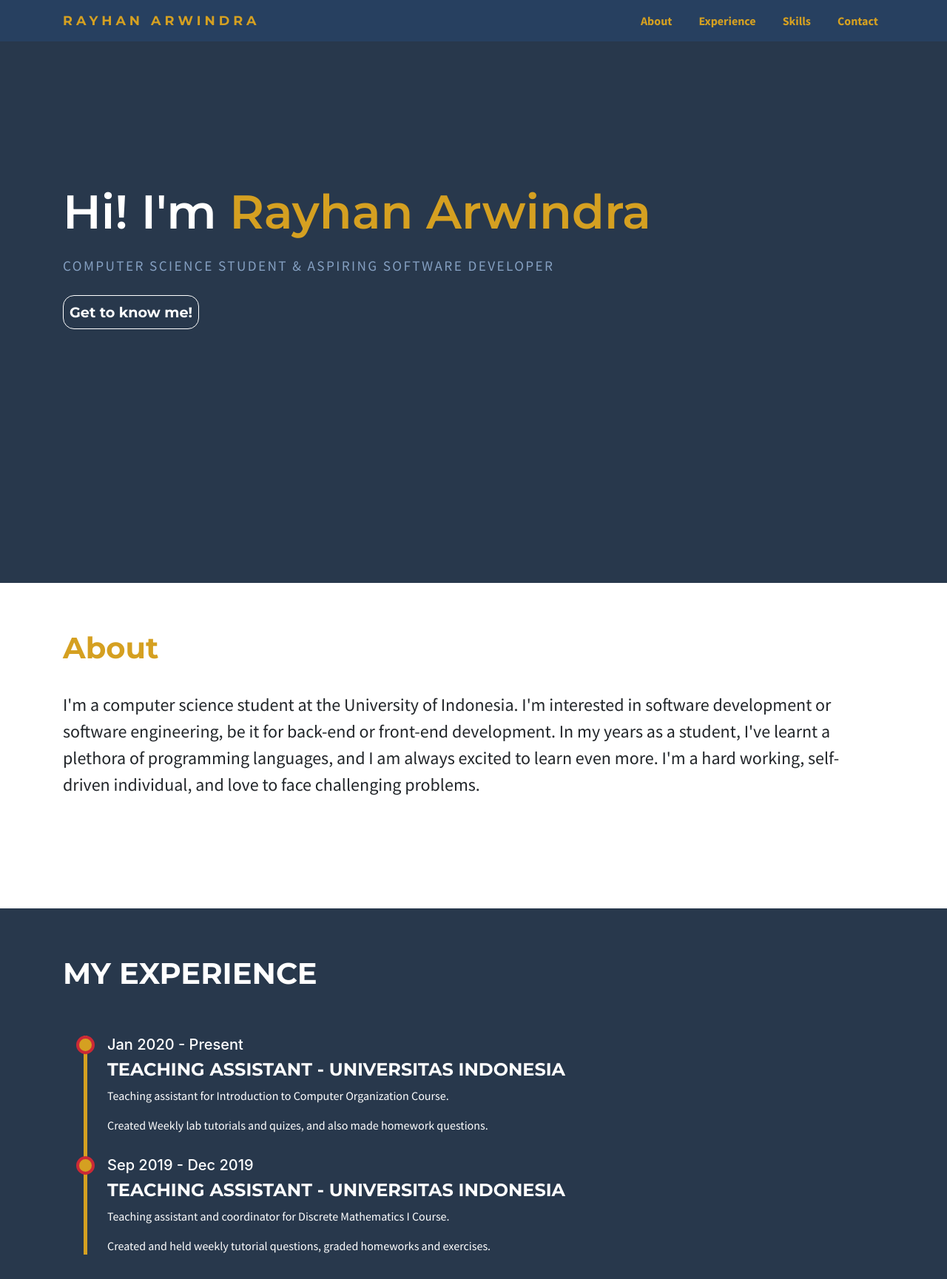
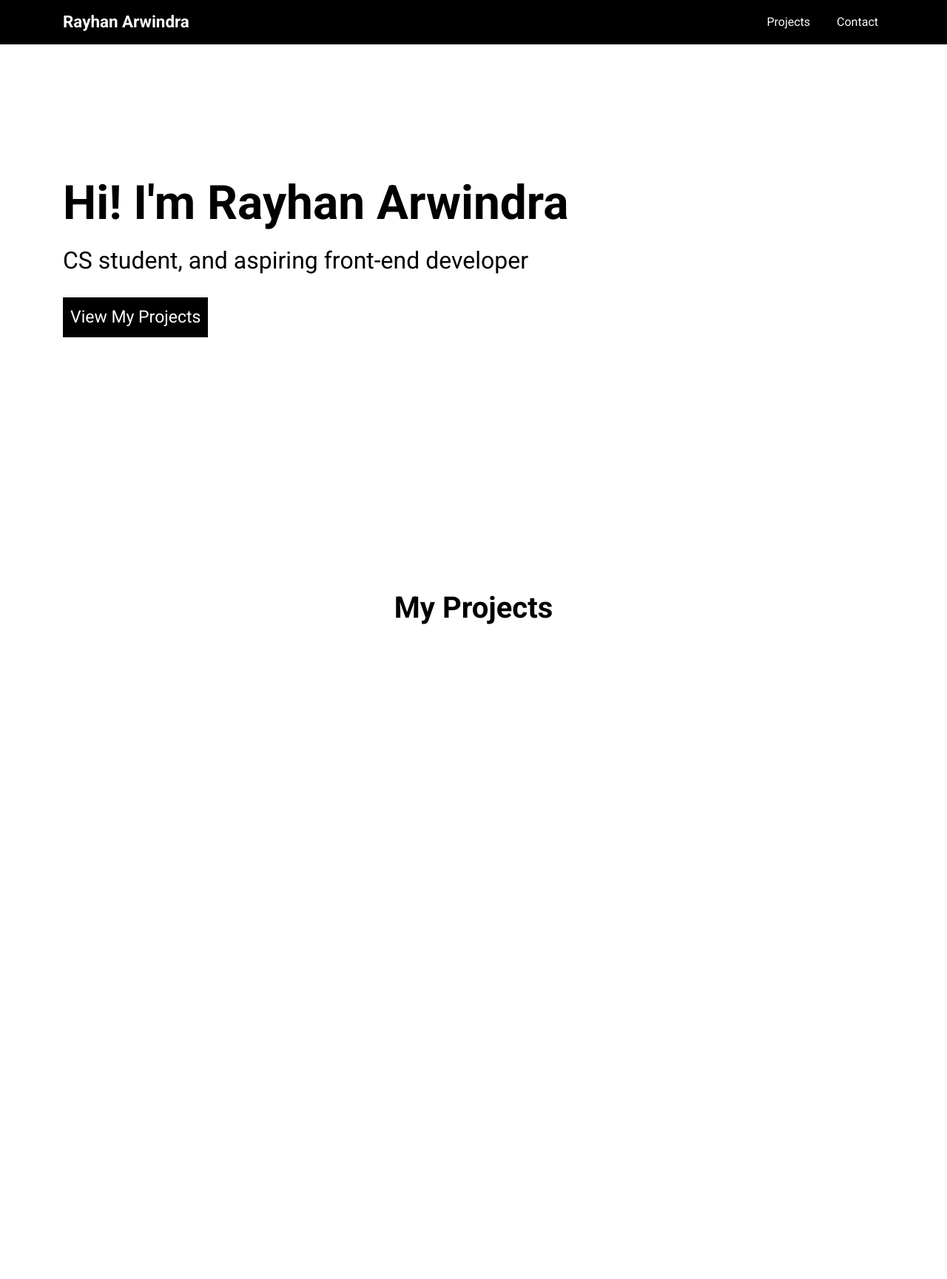
Before and after one commit to rayhanarwindra/rayhanarwindra.github.io, a plain HTML site: page index.html in a window 1280 px wide. Shown: the top 1729 px of the page at 74% size. After the commit the page ends 1526 px from the top, so only its background shows below. Drawn offline with nearby package versions, Linux system fonts and the light colour scheme.

Commit message:
Refactored design, added contact and projects section

```diff
--- a/index.html
+++ b/index.html
@@ -4,111 +4,64 @@
     <meta charset="UTF-8">
     <meta name="viewport" content="width=device-width, initial-scale=1.0">
     <title>Rayhan Arwindra</title>
+    <link href="https://fonts.googleapis.com/css2?family=Roboto:wght@400;700&display=swap" rel="stylesheet">
     <link rel="stylesheet" href="https://stackpath.bootstrapcdn.com/bootstrap/4.4.1/css/bootstrap.min.css" integrity="sha384-Vkoo8x4CGsO3+Hhxv8T/Q5PaXtkKtu6ug5TOeNV6gBiFeWPGFN9MuhOf23Q9Ifjh" crossorigin="anonymous">
-    <link href="https://fonts.googleapis.com/css?family=Montserrat:300,400,600,700&display=swap" rel="stylesheet">
-    <link href="https://fonts.googleapis.com/css?family=Source+Sans+Pro:300,400,700&display=swap" rel="stylesheet">
     <link rel="stylesheet" href="style.css">
     <script src="https://kit.fontawesome.com/934e9415a2.js" crossorigin="anonymous"></script>
 </head>
 <body>
-    <nav class="navbar navbar-expand-md navbar-dark bg-dark">
+    <nav class="navbar navbar-expand-md navbar-dark bg-dark fixed-top">
         <div class="container">
-            <a class="navbar-brand" href="#">RAYHAN ARWINDRA</a>
+            <a class="navbar-brand" href="#">Rayhan Arwindra</a>
             <button class="navbar-toggler" type="button" data-toggle="collapse" data-target="#navbarSupportedContent" aria-controls="navbarSupportedContent" aria-expanded="false" aria-label="Toggle navigation">
               <span class="navbar-toggler-icon"></span>
             </button>
             <div class="collapse navbar-collapse" id="navbarSupportedContent">
               <ul class="navbar-nav ml-auto">
                 <li class="nav-item">
-                  <a class="nav-link" href="#about">About</a>
+                  <a class="nav-link" href="#projects">Projects</a>
                 </li>
                 <li class="nav-item">
-                  <a class="nav-link" href="#experience">Experience</a>
-                </li>
-                <li class="nav-item">
-                  <a class="nav-link" href="#skill">Skills</a>
-                </li>
-                <li class="nav-item">
-                  <a class="nav-link" href="#">Contact</a>
+                  <a class="nav-link" href="#" data-toggle="modal" data-target="#myModal">Contact</a>
                 </li>
               </ul>
             </div>
         </div>
       </nav>
+      <div class="container">
+        <section id="landing">
+          <h1>Hi! I'm Rayhan Arwindra</h1>
+          <h2>CS student, and aspiring front-end developer</h2>
+          <a href="#projects" class="my-btn">View My Projects</a>
+        </section>
+        <section id="projects">
+          <h1 class="text-center">My Projects</h1>
+        </section>
+      </div>
+      <!-- The Modal -->
+<div class="modal" id="myModal">
+  <div class="modal-dialog">
+    <div class="modal-content">
 
-      <section id="landing">
-        <div class="container">
-          <h1>Hi! I'm <span>Rayhan Arwindra</span></h1>
-          <p>COMPUTER SCIENCE STUDENT & ASPIRING SOFTWARE DEVELOPER</p>
-          <a href="#about" class="btn btn-outline-light p-2">Get to know me!</a>
+      <!-- Modal Header -->
+      <div class="modal-header">
+        <h2 class="modal-title">Contact Information</h2>
+        <button type="button" class="close" data-dismiss="modal">&times;</button>
+      </div>
+
+      <!-- Modal body -->
+      <div class="modal-body">
+        <div class="row text-center">
+          <div class="col-md-4"><a href="mailto:rayhan.arwindra@gmail.com" target="_blank"><i class="far fa-envelope"></i></a></div>
+          <div class="col-md-4"><a href="https://www.linkedin.com/in/w-m-rayhan-arwindra-b99305171" target="_blank"><i class="fab fa-linkedin-in"></i></a></div>
+          <div class="col-md-4"><a href="https://github.com/rayhanarwindra" target="_blank"><i class="fab fa-github"></i></a></div>
         </div>
-      </section>
+      </div>
+    </div>
+  </div>
+</div>
 
-      <section id="about">
-        <div class="container">
-          <h1>About</h1>
-          <p>I'm a computer science student at the University of Indonesia.
-            I'm interested in software development or software engineering,
-            be it for back-end or front-end development. In my years as a student, I've
-            learnt a plethora of programming languages, and I am always excited to learn even more.
-            I'm a hard working, self-driven individual, and love to face challenging problems.</p>
-        </div>
-      </section>
 
-      <section id="experience">
-        <div class="container">
-          <h1>MY EXPERIENCE</h1>
-          <div class="row content">
-            <div class="col-md-12">
-              <ul class="timeline">
-                <li>
-                  <h5>Jan 2020 - Present</h5>
-                  <h4>TEACHING ASSISTANT - UNIVERSITAS INDONESIA</h4>
-                  <p>Teaching assistant for Introduction to Computer Organization Course.</p>
-                  <p>Created Weekly lab tutorials and quizes, and also made homework questions.</p>
-                </li>
-                <li>
-                  <h5>Sep 2019 - Dec 2019</h5>
-                  <h4>TEACHING ASSISTANT - UNIVERSITAS INDONESIA</h4>
-                  <p>Teaching assistant and coordinator for Discrete Mathematics I Course.</p>
-                  <p>Created and held weekly tutorial questions, graded homeworks and exercises.</p>
-                </li>
-              </ul>
-            </div>
-          </div>
-        </div>
-      </section>
-      <section id="skill">
-        <div class="container">
-          <h1>MY SKILLS</h1>
-          <div class="row content text-center">
-            <div class="col-md-2">
-              <i class="fab fa-html5"></i>
-              <p>HTML</p>
-            </div>
-            <div class="col-md-2">
-              <i class="fab fa-css3-alt"></i>
-              <p>CSS</p>
-            </div>
-            <div class="col-md-2">
-              <i class="fab fa-js-square"></i>
-              <p>Javascript</p>
-            </div>
-            <div class="col-md-2">
-              <i class="fab fa-python"></i>
-              <p>Python</p>
-            </div>
-            <div class="col-md-2">
-              <i class="fab fa-java"></i>
-              <p>Java</p>
-            </div>
-            <div class="col-md-2">
-              <i class="fas fa-database"></i>
-              <p>SQL</p>
-            </div>
-          </div>
-        </div>
-      </section>
     <script src="https://code.jquery.com/jquery-3.4.1.slim.min.js" integrity="sha384-J6qa4849blE2+poT4WnyKhv5vZF5SrPo0iEjwBvKU7imGFAV0wwj1yYfoRSJoZ+n" crossorigin="anonymous"></script>
     <script src="https://cdn.jsdelivr.net/npm/popper.js@1.16.0/dist/umd/popper.min.js" integrity="sha384-Q6E9RHvbIyZFJoft+2mJbHaEWldlvI9IOYy5n3zV9zzTtmI3UksdQRVvoxMfooAo" crossorigin="anonymous"></script>
     <script src="https://stackpath.bootstrapcdn.com/bootstrap/4.4.1/js/bootstrap.min.js" integrity="sha384-wfSDF2E50Y2D1uUdj0O3uMBJnjuUD4Ih7YwaYd1iqfktj0Uod8GCExl3Og8ifwB6" crossorigin="anonymous"></script>
--- a/style.css
+++ b/style.css
@@ -2,163 +2,66 @@ html{
     scroll-behavior: smooth;
 }
 body{
-    background: #28384c;
+    background: #fff;
+    font-family: 'Roboto', sans-serif !important;
+    padding-top: 70px;
 }
 .navbar-dark .navbar-nav .nav-link, .navbar-dark .navbar-brand{
-    color: #d5a021;
+    color: #fbfbfb !important;
 }
 .navbar-dark .navbar-brand{
-    font-family: 'Montserrat' !important ;
-    letter-spacing: 5px;
-    font-size: 1.1rem;
+    font-size: 1.4rem;
     font-weight: 700;
 }
 .navbar-dark .navbar-nav .nav-link{
-    font-weight: 700;
-    font-family: 'Source Sans Pro' !important ;
+    font-weight: 400;
     margin-left: 20px;
 }
 .navbar-dark .navbar-nav .nav-link:hover{
     color: white !important;
 }
 .bg-dark{
-    background: #274060 !important;
+    background: #000 !important;
 }
 section{
-    min-height: 91.5vh;
+    min-height: 91vh;
 }
 #landing{
     padding-top: 15%;
-    color: white;
-}
-#landing span{
-    color: #d5a021;
+    color: black;
 }
 #landing h1{
     font-size: 4rem;
-    font-family: 'Montserrat';
-    font-weight: 600;
     margin-bottom: 20px;
 }
 #landing p{
     font-size: 1.2rem;
-    color: #85a0c2;
     letter-spacing: .15rem;
-    font-family: 'Source Sans Pro';
     margin-bottom:25px;
 }
-.btn-outline-light{
-    border-color: white;
-    color: white;
-    font-family: 'Montserrat';
-    font-size: 1.2rem;
-    font-weight: bold;
-    border-radius: 15px;
+#landing a{
+-webkit-border-radius: 0px;
+-moz-border-radius: 0px;
+margin-top: 2%;
+border-radius: 0px;
+color: #FFFFFF;
+font-size: 23px;
+font-weight: 100;
+padding: 10px;
+background-color: #000000;
+text-decoration: none;
+display: inline-block;
+cursor: pointer;
+text-align: center;
 }
-.btn-outline-light:hover{
-    background-color: white;
-    border-color: white;
-    color: #28384c;
+h1{
+    font-weight: 700;
+    color: #000;
 }
-#about{
-    padding-top: 5%;
-    min-height: 55vh;
-    background: white;
-    overflow: hidden;
+i{
+    font-size: 4rem;
+    margin: 10px 0 ;
 }
-#about h1{
-    color: #d5a021;
-    font-family: 'Montserrat';
-    font-weight: bold;
+.modal-body a{
+    color: black;
 }
-#about p{
-    margin-top: 35px;
-    font-family: 'Source Sans Pro';
-    font-size: 1.5rem;
-}
-#experience {
-    padding-top: 5%;
-    min-height: 85vh;
-}
-#experience h1{
-    color: white;
-    font-family: 'Montserrat';
-    font-weight: bold;
-}
-#experience .content{
-    margin-top: 30px;
-}
-ul.timeline{
-    list-style-type: none;
-    position: relative;
-}
-ul.timeline::before{
-    content: ' ';
-    background: #d5a021;
-    display: inline-block;
-    position: absolute;
-    left: 28px;
-    width: 5px;
-    height: 100%;
-    z-index: 400;
-}
-ul.timeline > li {
-    margin: 30px 0;
-    padding-left: 20px;
-    color: white;
-}
-ul.timeline > li:before{
-    content: ' ';
-    background: #d5a021;
-    display: inline-block;
-    position: absolute;
-    border-radius: 50%;
-    border: 4px solid #cc2936;
-    left: 18px;
-    width: 25px;
-    height: 25px;
-    z-index: 400;
-}
-ul.timeline > li > p{
-    font-family:'Source Sans Pro';
-}
-ul.timeline > li > h4, h3{
-    font-family: 'Montserrat';
-    font-weight: bold;
-}
-#skill{
-    min-height: 80vh;
-    background: white;
-    padding-top: 5%;
-}
-#skill h1{
-    font-family: 'Montserrat';
-    font-weight: bold;
-    color: #d5a021;
-}
-#skill .content{
-    margin-top: 10vh;
-}
-#skill i{
-    color: #274060;
-    font-size: 8rem;
-}
-#skill p{
-    font-family: 'Montserrat';
-    font-weight: bold;
-    color: #274060;
-    font-size: 2rem;
-}
-@media (max-width: 576px) {
-    .navbar-dark .navbar-brand{
-        font-size: .8rem;
-    }
-
-    #landing{
-        padding-top: 25%;
-    }
-    #about{
-        min-height:100vh;
-    }
-
-}
```
